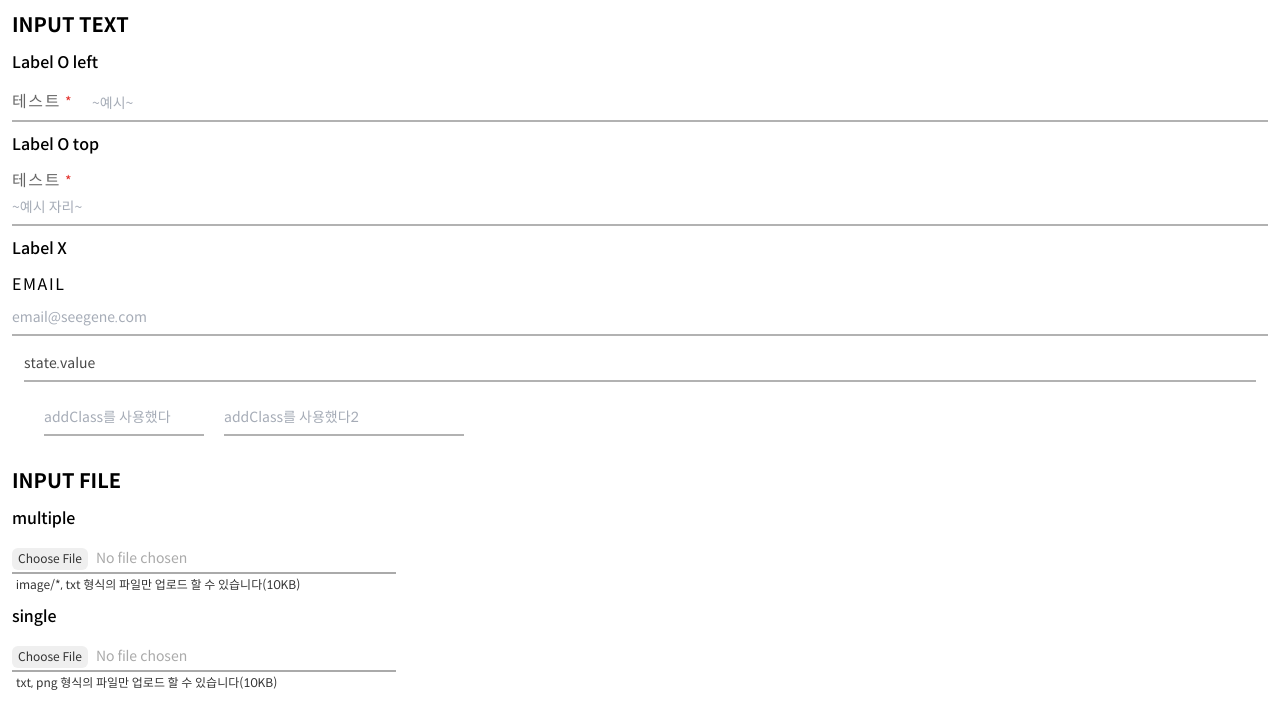
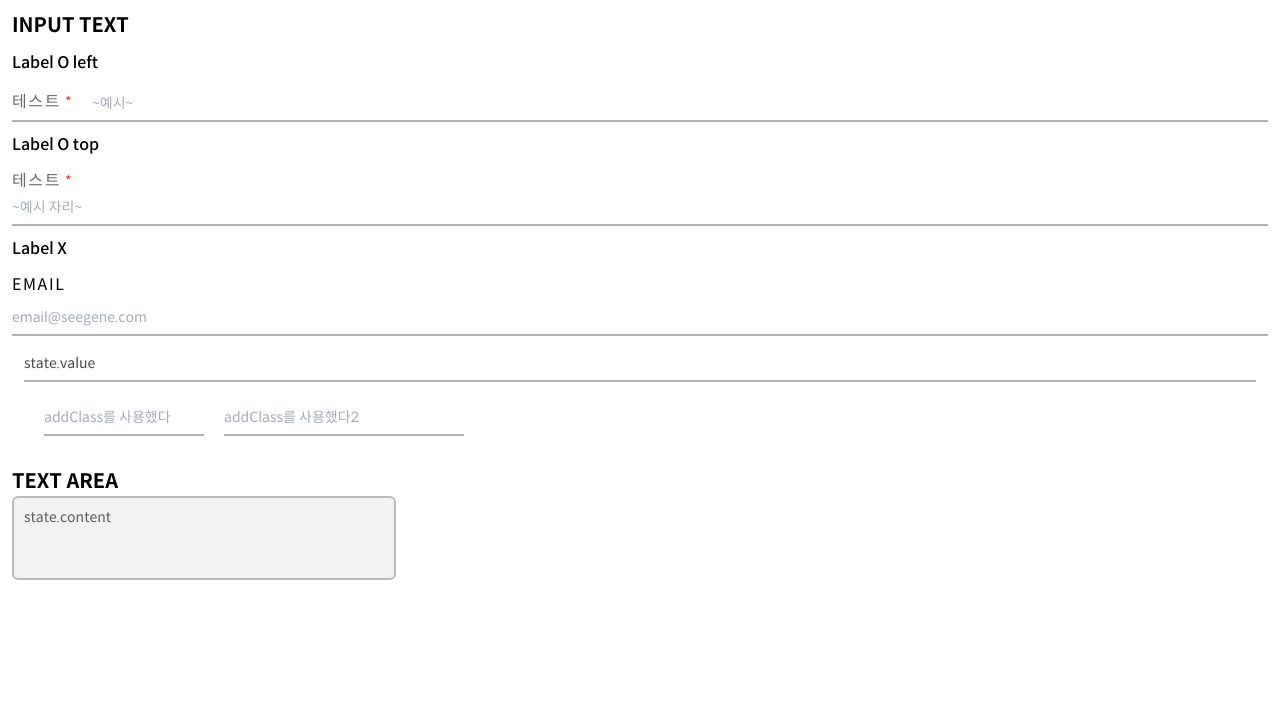
Before and after one commit to hrkim2/helpdesk-test-next-js, a Next.js app: page /components/atom/input in a window 1280 px wide. Shown: the top 728 px of the page. Built offline with nearby package versions, Linux system fonts and the light colour scheme.

Commit message:
AB#5205 textarea 작업

```diff
--- /dev/null
+++ b/src/Component/atom/InputTextArea.tsx
@@ -0,0 +1,48 @@
+import { FunctionComponent } from 'react';
+
+interface Props {
+    name?: string;
+    id?: string;
+    placeHolder?: string;
+    value?: string;
+    rows?: number;
+    addClass?: string;
+    onChange?: Function;
+    resize?: boolean;
+}
+
+function getClassName(addClass:string='', resize:boolean){
+    const addList = addClass.split(' ');
+    const width   = addList.filter(classname=>classname.startsWith('w-')).length>0 ? '' : 'w-full';
+    const text    = addList.filter(classname=>classname.startsWith('text-')).length>0 ? '' : 'text-sm text-black';
+    const _resize = resize ? '' : 'resize-none';
+
+    const feature = `block p-2.5 opacity-80 bg-efefef rounded-md border border-2 border-cancel`;
+    const focus   = `focus:outline-none focus:border-default focus:opacity-100`;
+
+    return `${width} ${text} ${feature} ${focus} ${addClass} ${_resize}`;
+}
+
+/**
+ * @param name
+ * @param id
+ * @param placeHolder
+ * @param value
+ * @param rows
+ * @param addClass
+ * @param onChange
+ * @param resize
+ */
+const InputTextArea: FunctionComponent<Props> = ({name, id, placeHolder, value, rows=5, addClass, onChange, resize=true})=>{
+    return <textarea
+        name={name}
+        id={id}
+        placeholder={placeHolder}
+        value={value}
+        rows={rows}
+        className={getClassName(addClass, resize)}
+        onChange={(e)=>onChange&&onChange(e)}
+    />;
+}
+
+export default InputTextArea;
--- a/src/pages/components/atom/input.tsx
+++ b/src/pages/components/atom/input.tsx
@@ -1,13 +1,18 @@
 import InputText from '../../../Component/atom/InputText';
 import InputFile from '../../../Component/atom/InputFile';
+import InputTextArea from '../../../Component/atom/InputTextArea';
 import Label from '../../../Component/atom/Label';
 import { useState, ChangeEvent } from 'react';
 
-export default function Buttons() {
-    const data:any = {title:'state.value'};
-    const [inputText, setInputText] = useState(data);
-    function updateInputText(e: ChangeEvent<HTMLInputElement> | ChangeEvent<HTMLTextAreaElement>) {
-        setInputText({ [e.target.name]: e.target.value });
+export default function Inputs() {
+    const [title, setTitle] = useState('state.value');
+    const [content, setContent] = useState('state.content');
+
+    function updateInputText({target}: ChangeEvent<HTMLInputElement>) {
+      setTitle(target.value);
+    }
+    function updateTextArea({target}: ChangeEvent<HTMLTextAreaElement>) {
+      setContent(target.value);
     }
 
   return (
@@ -16,14 +21,14 @@ export default function Buttons() {
           <div className='text-xl font-bold'>INPUT TEXT</div>
           <div className='font-medium my-3'>Label O left</div>
           <div className="relative mt-1">
-            <InputText feature={{name:'email-adress-icon', placeHolder:'~예시~', addClass:'peer pl-[80px]'}}/>
+            <InputText feature={{name:'email-adress-icon', placeHolder:'~예시~', addClass:'peer pl-[80px]'}} onChange={()=>{}}/>
             <div className="flex absolute inset-y-0 items-center pointer-events-none text-black/75 peer-focus:text-default peer-focus:brightness-75 duration-300">
                 <Label forId='email-adress-icon' text='테스트' requied={true}/>
             </div>
           </div>
           <div className='font-medium my-3'>Label O top</div>
           <div className="relative mt-1">
-            <InputText feature={{name:'email-adress', placeHolder:'~예시 자리~', addClass:'peer pt-7'}}/>
+            <InputText feature={{name:'email-adress', placeHolder:'~예시 자리~', addClass:'peer pt-7'}} onChange={()=>{}}/>
             <div className="flex absolute top-0 items-center pointer-events-none text-black/75 peer-focus:text-default peer-focus:brightness-75 duration-300">
                 <Label forId='email-adress' text='테스트' requied={true}/>
             </div>
@@ -31,21 +36,33 @@ export default function Buttons() {
           <div className='font-medium my-3'>Label X</div>
           <div className="relative mt-1">
             <Label forId='email2' text='EMAIL'/>
-            <InputText feature={{id:'email2', placeHolder:'email@seegene.com'}}/>
+            <InputText feature={{id:'email2', placeHolder:'email@seegene.com'}} onChange={()=>{}}/>
           </div>
           <div className="m-3">
-            <InputText feature={{value: inputText.title, name: 'title', placeHolder: 'state 관리되는 form'}} onChange={updateInputText}/>
-            <InputText feature={{name: 'project Id', placeHolder: 'addClass를 사용했다', addClass:'inline w-40 m-5'}}/>
-            <InputText feature={{name: 'project Id', placeHolder: 'addClass를 사용했다2', addClass:'inline w-60'}}/>
+            <InputText feature={{value: title, name: 'title', placeHolder: 'state 관리되는 form'}} onChange={updateInputText}/>
+            <InputText feature={{name: 'project Id', placeHolder: 'addClass를 사용했다', addClass:'inline w-40 m-5'}} onChange={()=>{}}/>
+            <InputText feature={{name: 'project Id', placeHolder: 'addClass를 사용했다2', addClass:'inline w-60'}} onChange={()=>{}}/>
           </div>
       </div>
-      <div className="m-3">
+      <div className="m-3 hidden">
         <div className='text-xl font-bold'>INPUT FILE</div>
         <div className='font-medium my-3'>multiple</div>
         <InputFile name='file_helpdesk' multiple={true} accept={{ext:'image/*, txt',size:10}} addClass={'w-96'}/>
         <div className='font-medium my-3'>single</div>
         <InputFile id='file_helpdesk' addClass={'w-96'} accept={{ext:'txt, png',size:10}}/>
       </div>
+      <div className="m-3">
+        <div className='text-xl font-bold'>TEXT AREA</div>
+        <InputTextArea
+          name='content'
+          placeHolder='place holder'
+          value={content}
+          onChange={updateTextArea}
+          addClass={'w-96'}
+          rows={3}
+          resize={false}
+        />
+      </div>
     </>
   );
 }
```
